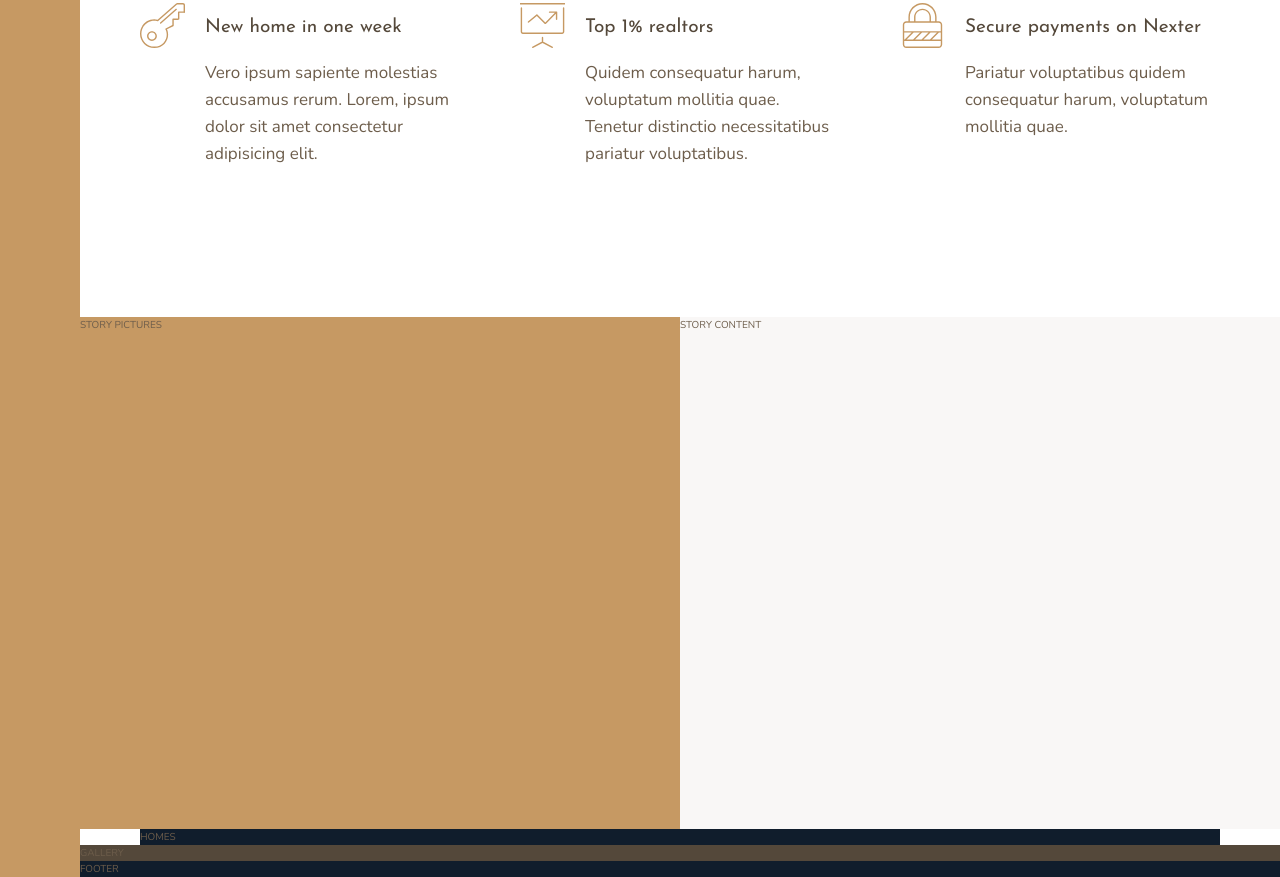
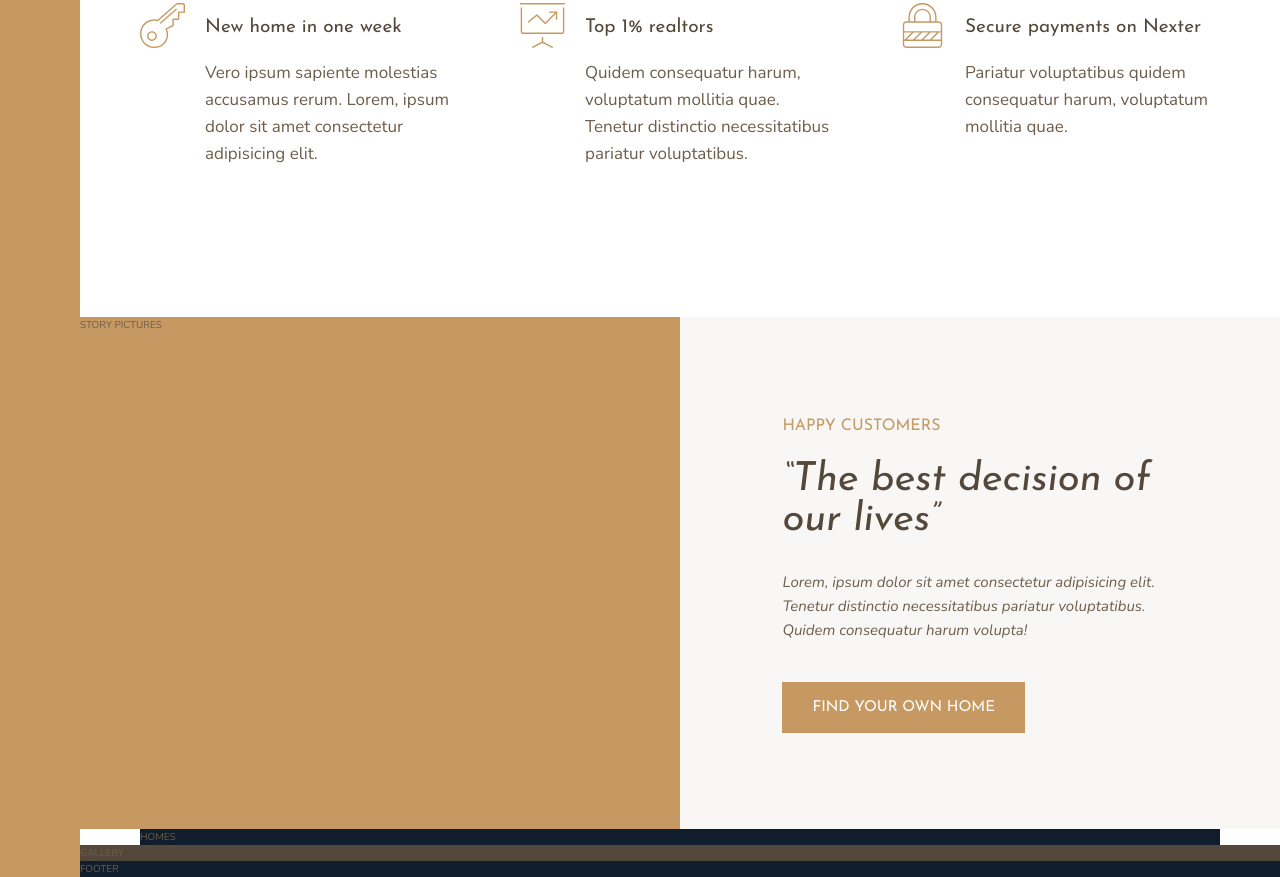
Before and after one commit to pjevic/Nexter-III, a website: page index.html in a window 1280 px wide. Shown: the part 991-1868 px from the top of the page. Drawn offline with nearby package versions, Linux system fonts and the light colour scheme.

Commit message:
Story Content

```diff
--- a/index.html
+++ b/index.html
@@ -85,7 +85,12 @@
             STORY PICTURES
         </div>
         <div class="story__content">
-            STORY CONTENT
+            <h3 class="heading-3 mb-sm">Happy Customers</h3>
+            <h2 class="heading-2 heading-2--dark mb-md">&ldquo;The best decision of our lives&rdquo;</h2>
+            <p class="story__text">
+                Lorem, ipsum dolor sit amet consectetur adipisicing elit. Tenetur distinctio necessitatibus pariatur voluptatibus. Quidem consequatur harum volupta!
+            </p>
+            <button class="btn">Find your own home</button>
         </div>
 
         <section class="homes">
--- a/sass/_story.scss
+++ b/sass/_story.scss
@@ -8,7 +8,21 @@
 
     &__content {
         background-color: $color-grey-light-1;
+        padding: 6rem 8vw;
 
         grid-column: 7 / full-end;
+        // display: flex;
+        // flex-direction: column;
+        // justify-content: center;
+        // align-items: start;
+        display: grid;
+        align-content: center;
+        justify-items: start;
+    }
+
+    &__text {
+        font-size: 1.5rem;
+        font-style: italic;
+        margin-bottom: 4rem;
     }
 }
--- a/sass/_typography.scss
+++ b/sass/_typography.scss
@@ -1,3 +1,5 @@
+@import "base";
+
 %heading {
     font-family: $font-display;
     font-weight: 400;
@@ -9,10 +11,24 @@
 
 .heading-2 {
     @extend %heading;
+    font-size: 4rem;
+    font-style: italic;
+    line-height: 1;
+
+    &--light {
+        color: $color-grey-light-1;
+    }
+
+    &--dark {
+        color: $color-grey-dark-1;
+    }
 }
 
 .heading-3 {
     @extend %heading;
+    font-size: 1.6rem;
+    color: $color-primary;
+    text-transform: uppercase;
 }
 
 .heading-4 {
@@ -27,3 +43,24 @@
         color: $color-grey-dark-1;
     }
 }
+
+.btn {
+    border: none;
+    border-radius: 0;
+    background-color: $color-primary;
+    color: #fff;
+    font-family: $font-display;
+    font-size: 1.5rem;
+    text-transform: uppercase;
+    padding: 1.8rem 3rem;
+    transition: all .2s;
+
+    &:hover {
+        background-color: $color-primary-dark;
+    }
+}
+
+.mb-sm {margin-bottom: 2rem;}
+.mb-md {margin-bottom: 3rem;}
+.mb-lg {margin-bottom: 4rem;}
+.mb-hg {margin-bottom: 8rem;}
```
Also changed, not shown: img/text.txt (deleted, +0 -13 lines), css/style.css.
